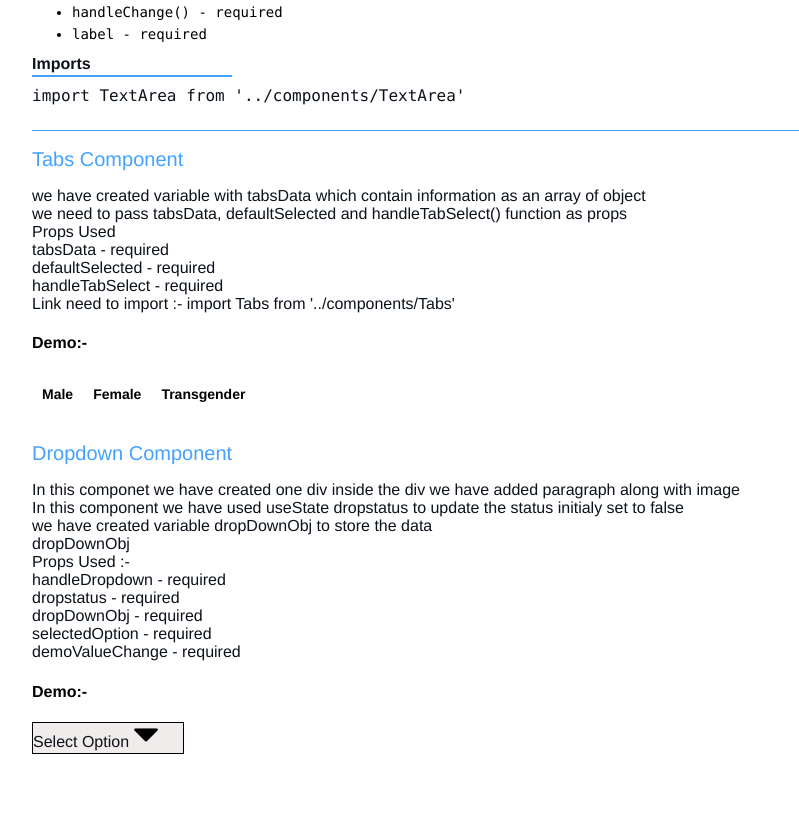
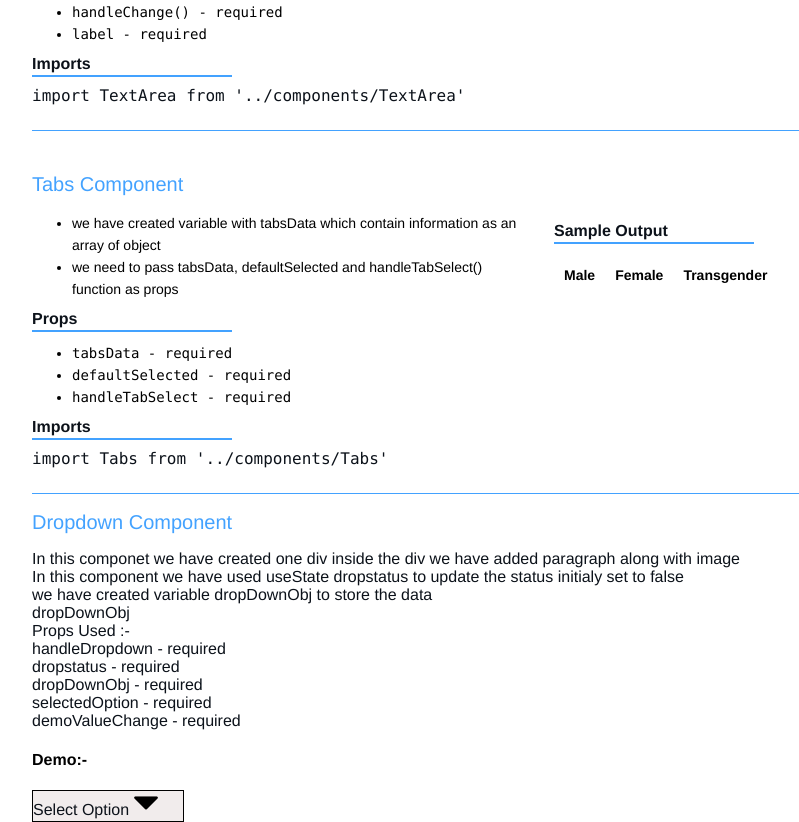
Before and after one commit to Sumit2406/floatrweb, a React (Create React App) app: page /description in a window 1280 px wide. Shown: the part 2941-3763 px from the top of the page, without its empty margins (96-895 px from the left). Before the commit the page ends 3695 px from the top, so only its background shows below. Built offline with nearby package versions, Linux system fonts and the light colour scheme.

Commit message:
CSS added for Tabs

```diff
--- a/src/screens/Description.js
+++ b/src/screens/Description.js
@@ -399,28 +399,45 @@ export default function Description() {
           </div>
         </div>
 
-        <div>
-          <h2>Tabs Component</h2>
-          <p>
+        <div className="compoblock">
+              <h2>Tabs Component</h2>
+          <div className="masterblock">
+            <div className="leftblock">
+              <ul>
+<li>
             we have created variable with tabsData which contain information as
             an array of object{" "}
-          </p>
-          <p>
+          </li>
+          <li>
             we need to pass tabsData, defaultSelected and handleTabSelect()
             function as props
-          </p>
-          <p>Props Used</p>
-          <p>tabsData - required</p>
-          <p>defaultSelected - required</p>
-          <p>handleTabSelect - required</p>
-          <p>Link need to import :- import Tabs from '../components/Tabs' </p>
-          <h4>Demo:-</h4>
-          <Tabs
+          </li>
+  </ul>
+              <p className="subtitle">Props</p>
+              <code>
+                <ul>
+<li>tabsData - required</li>
+          <li>defaultSelected - required</li>
+          <li>handleTabSelect - required</li>                          </ul>
+              </code>
+              <p className="subtitle">Imports</p>
+              <code>
+                <p>import Tabs from '../components/Tabs'</p>
+              </code>
+            </div>
+            <div className="rightblock">
+              <p className="subtitle">Sample Output</p>
+              <div>
+         <Tabs
             tabDataObj={tabDataObj}
             defaultSelected="2"
             handleTabSelect={handleTabSelect}
           />
+         </div>
+            </div>
+          </div>
         </div>
+
         <div>
           <h2>Dropdown Component</h2>
           <p>
```
